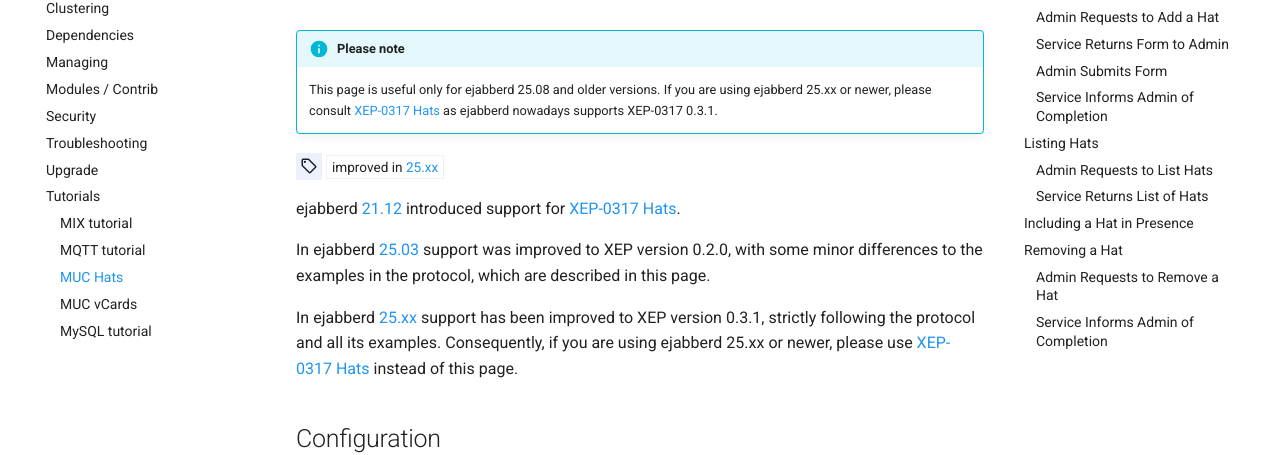
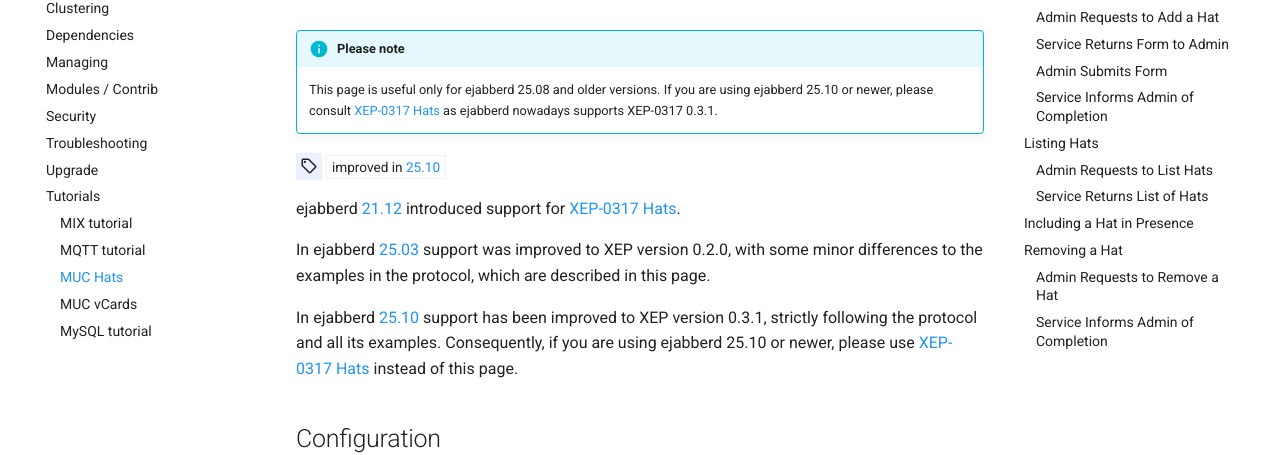
Before and after one commit to processone/docs.ejabberd.im, an MkDocs documentation site: the page built from content/tutorials/muc-hats.md, in a window 1280 px wide and 900 px high. Shown: the part 205-660 px from the top of the window. Built offline with MkDocs 1.6.1 and Material for MkDocs 9.7.7, drawn with Linux system fonts in a browser that asks for light colours; comment, search, counter and statistics services are not loaded.

Commit message:
Fix mentions of some ejabberd versions

```diff
--- a/content/tutorials/muc-hats.md
+++ b/content/tutorials/muc-hats.md
@@ -3,11 +3,11 @@
 !!! info "Please note"
 
     This page is useful only for ejabberd 25.08 and older versions.
-    If you are using ejabberd 25.xx or newer,
+    If you are using ejabberd 25.10 or newer,
     please consult [XEP-0317 Hats](https://xmpp.org/extensions/xep-0317.html)
     as ejabberd nowadays supports XEP-0317 0.3.1.
 
-<!-- md:version improved in [25.xx](../archive/25.xx/index.md) -->
+<!-- md:version improved in [25.10](../archive/25.10/index.md) -->
 
 ejabberd [21.12](../archive/21.12/index.md) introduced support for
 [XEP-0317 Hats](https://xmpp.org/extensions/xep-0317.html).
@@ -16,9 +16,9 @@
 with some minor differences to the examples in the protocol,
 which are described in this page.
 
-In ejabberd [25.xx](../archive/25.xx/index.md) support has been improved to XEP version 0.3.1,
+In ejabberd [25.10](../archive/25.10/index.md) support has been improved to XEP version 0.3.1,
 strictly following the protocol and all its examples.
-Consequently, if you are using ejabberd 25.xx or newer,
+Consequently, if you are using ejabberd 25.10 or newer,
 please use [XEP-0317 Hats](https://xmpp.org/extensions/xep-0317.html)
 instead of this page.
 
```
Also changed, not shown: content/admin/configuration/basic.md (+2 -1 lines).
